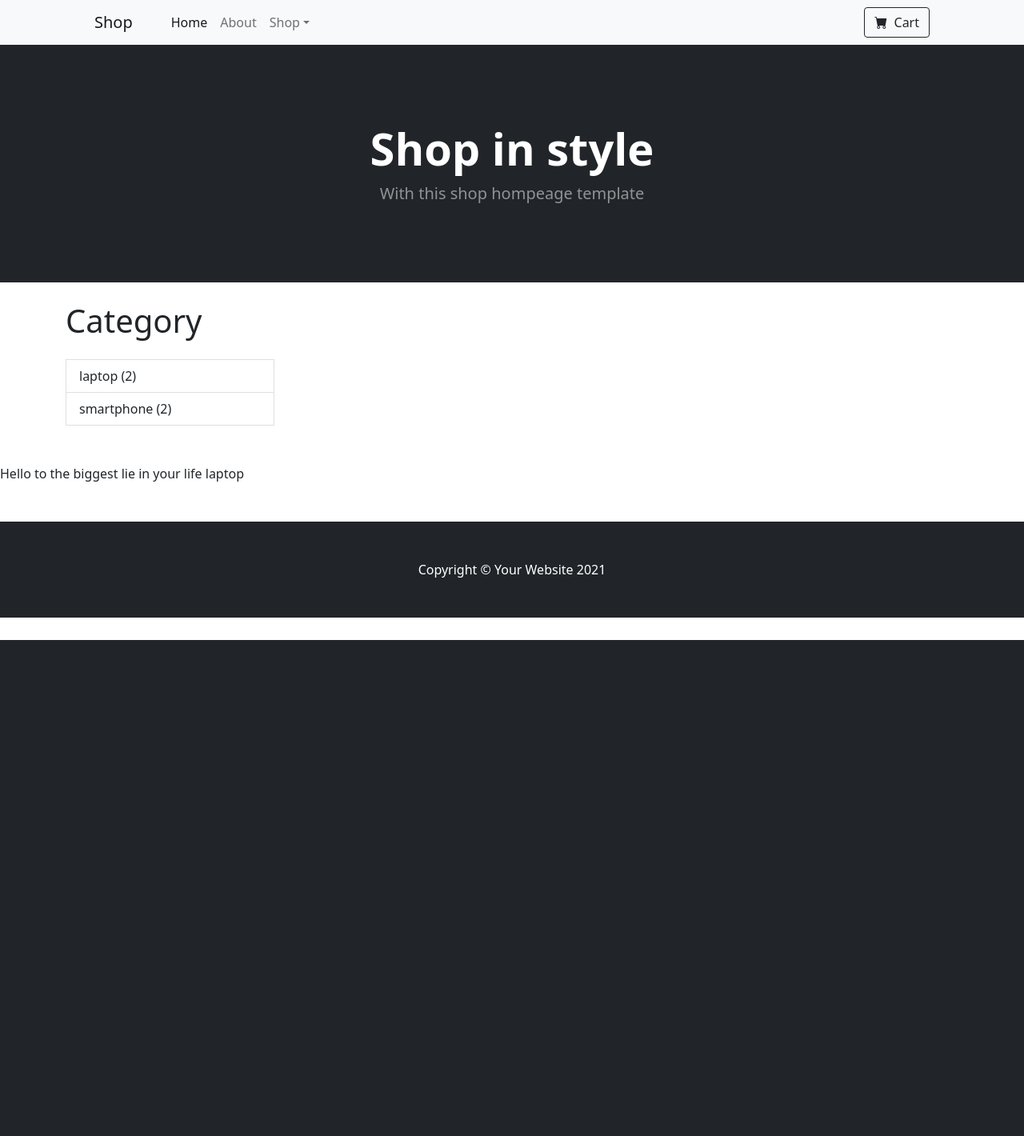
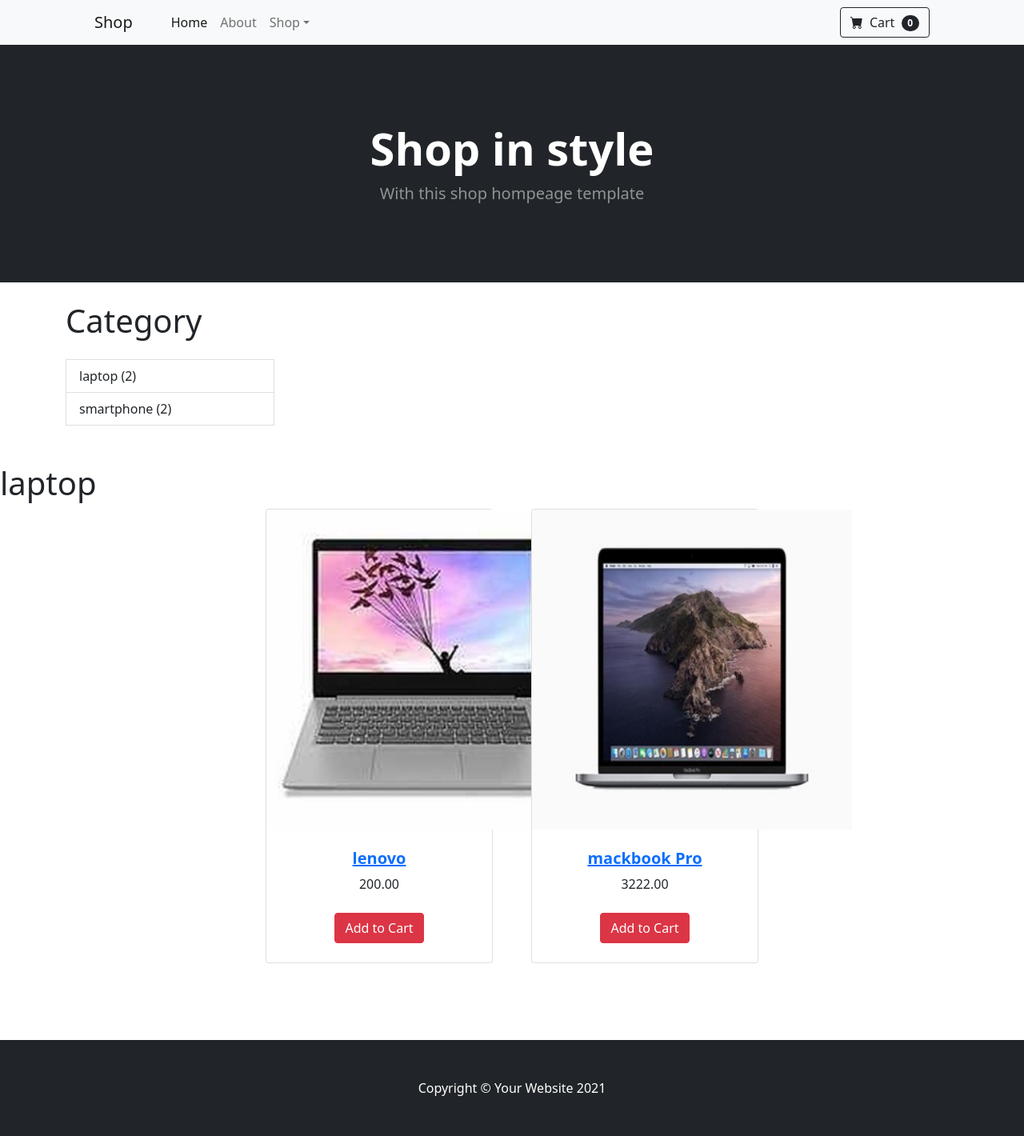
Before and after one commit to AslanZ-5/Ecomm-shop, a Django app: page /category/laptop/ in a window 1280 px wide. Shown: the whole page at 80% size. Before the commit the page ends 800 px from the top, so only its background shows below. Run offline with Django 3.2, Linux system fonts and the light colour scheme; data comes from the database, SQL or seed files in the repository; both versions use the stored data as it was after the commit; some libraries are stand-ins or nearby versions.

Commit message:
the ability of adding products to cart in base page and category page

```diff
--- a/shop/mixins.py
+++ b/shop/mixins.py
@@ -1,10 +1,21 @@
 from django.views.generic.detail import SingleObjectMixin
 from django.views.generic import View
-from .models import Category, Cart, Customer
+from .models import Category, Cart, Customer,Laptop,SmartPhone
 
 
 class CategoryDetailMixin(SingleObjectMixin):
+    category_slug = {
+        'laptop': Laptop,
+        'smartphone': SmartPhone,
+    }
+
     def get_context_data(self, **kwargs):
+        if isinstance(self.get_object(),Category):
+            model = self.category_slug[self.get_object().slug]
+            context = super().get_context_data(**kwargs)
+            context['categories'] = Category.objects.get_categories_for_left_sidebar()
+            context['products_f'] = model.objects.all()
+            return context
         context = super().get_context_data(**kwargs)
         context['categories'] = Category.objects.get_categories_for_left_sidebar()
         return context
--- a/shop/templates/shop/base.html
+++ b/shop/templates/shop/base.html
@@ -26,7 +26,7 @@
                 class="navbar-toggler-icon"></span></button>
         <div class="collapse navbar-collapse" id="navbarSupportedContent">
             <ul class="navbar-nav me-auto mb-2 mb-lg-0 ms-lg-4">
-                <li class="nav-item"><a class="nav-link active" aria-current="page" href="#!">Home</a></li>
+                <li class="nav-item"><a class="nav-link active" aria-current="page" href="{% url 'home' %}">Home</a></li>
                 <li class="nav-item"><a class="nav-link" href="#!">About</a></li>
                 <li class="nav-item dropdown">
                     <a class="nav-link dropdown-toggle" id="navbarDropdown" href="#" role="button"
@@ -98,7 +98,7 @@
                     </div>
                     <!-- Product actions-->
                     <div class="card-footer p-4 pt-0 border-top-0 bg-transparent">
-                        <div class="text-center"><a class="btn btn-outline-dark mt-auto" href="">View options</a></div>
+                        <div class="text-center"><a  href="{% url 'add_to_cart' ct_model=product.get_model_name slug=product.slug %}"><button class="btn btn-danger"></button></a></div>
                     </div>
                 </div>
             </div>
--- a/shop/templates/shop/category_detail.html
+++ b/shop/templates/shop/category_detail.html
@@ -1,9 +1,28 @@
 {% extends 'shop/base.html' %}
 {% load specifications %}
 {% block content %}
-Hello to the biggest lie in your life
-
-{{category.name}}
-{{category.count}}
-
+<h1>{{category.name}}</h1>
+ <div class="row gx-4 gx-lg-5 row-cols-2 row-cols-md-3 row-cols-xl-4 justify-content-center">
+ {% for product in products_f %}
+            <div class="col mb-5">
+                <div class="card h-100">
+                    <!-- Product image-->
+                    <img class="card-img-top" style="width:400px;height:400px;" src="{{product.image.url}}" alt="..."/>
+                    <!-- Product details-->
+                    <div class="card-body p-4">
+                        <div class="text-center">
+                            <!-- Product name-->
+                            <h5 class="fw-bolder"><a href="{% url 'product_detail' ct_model=product.get_model_name slug=product.slug %}">{{product.title}}</a></h5>
+                            <!-- Product price-->
+                            {{product.price}}
+                        </div>
+                    </div>
+                    <!-- Product actions-->
+                    <div class="card-footer p-4 pt-0 border-top-0 bg-transparent">
+                        <div class="text-center"><a  href="{% url 'add_to_cart' ct_model=product.get_model_name slug=product.slug %}"><button class="btn btn-danger">Add to Cart</button></a></div>
+                    </div>
+                </div>
+            </div>
+        {% endfor %}
+ </div>
 {% endblock %}
--- a/shop/views.py
+++ b/shop/views.py
@@ -5,6 +5,7 @@
 from .mixins import CategoryDetailMixin, CartMixin
 from django.http import HttpResponseRedirect
 from django.contrib.contenttypes.models import ContentType
+from django.utils.safestring import mark_safe
 
 
 # def index(request):
@@ -25,13 +26,14 @@
         return render(request, 'shop/base.html', context)
 
 
-class ProductDetailView(CategoryDetailMixin, DetailView):
+class ProductDetailView(CategoryDetailMixin, CartMixin, DetailView):
     CT_MODEL = {
         'laptop': Laptop,
         'smartphone': SmartPhone
     }
 
     def dispatch(self, request, *args, **kwargs):
+        print(kwargs['ct_model'])
         self.model = self.CT_MODEL[kwargs['ct_model']]
         self.queryset = self.model._base_manager.all()
         return super().dispatch(request, *args, **kwargs)
@@ -43,16 +45,23 @@
     def get_context_data(self, **kwargs):
         context = super().get_context_data(**kwargs)
         context['ct_model'] = self.model._meta.model_name
-
+        context['cart'] = self.cart
         return context
 
 
-class CategoryDetailView(CategoryDetailMixin, DetailView):
+class CategoryDetailView(CategoryDetailMixin, CartMixin, DetailView):
     model = Category
+
     queryset = Category.objects.all()
     context_object_name = 'category'
     template_name = 'shop/category_detail.html'
     slug_url_kwarg = 'slug'
+
+    def get_context_data(self, **kwargs):
+        context = super().get_context_data(**kwargs)
+        context['cart'] = self.cart
+
+        return context
 
 
 class AddCartView(CartMixin, View):
@@ -72,7 +81,9 @@
         if created:
             self.cart.products.add(cart_product)
 
-        messages.add_message(request,messages.INFO,'Cart Product has been added successfully')
+        messages.add_message(request, messages.INFO,
+                             mark_safe(
+                                 f'<strong style="color:red;">{cart_product.content_object.title} </strong> has been added to cart successfully'))
         return HttpResponseRedirect('/cart/')
 
 
@@ -89,8 +100,8 @@
 
         self.cart.products.remove(cart_product)
         cart_product.delete()
-        messages.add_message(request,messages.INFO,'Cart Product has been deleted successfully')
-
+        messages.add_message(request, messages.INFO,
+                             f'{cart_product.content_object.title} has been deleted successfully')
 
         return HttpResponseRedirect('/cart/')
 
@@ -111,7 +122,8 @@
         cart_product.qty = int(qty)
         cart_product.save()
         self.cart.save()
-        messages.add_message(request,messages.INFO,'The Product quantity has been changed  successfully')
+        messages.add_message(request, messages.INFO,
+                             f'{cart_product.content_object.title} quantity has been changed  successfully')
 
         return HttpResponseRedirect('/cart/')
 
```
Also changed, not shown: db.sqlite3.
